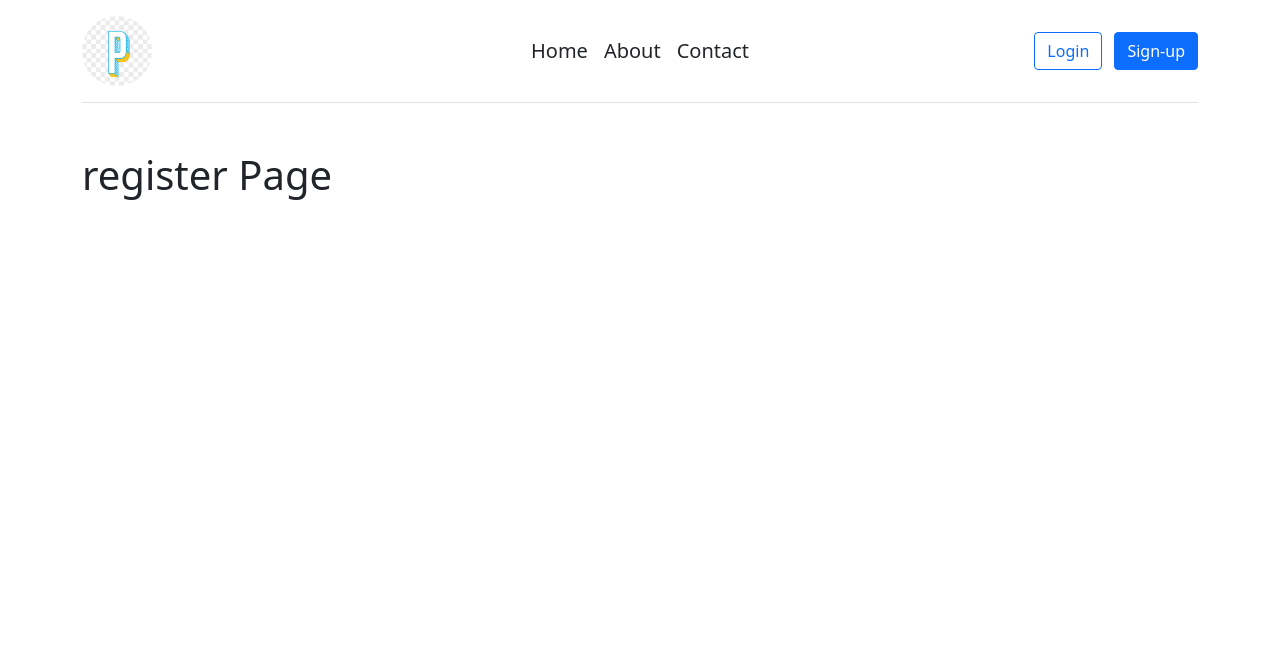
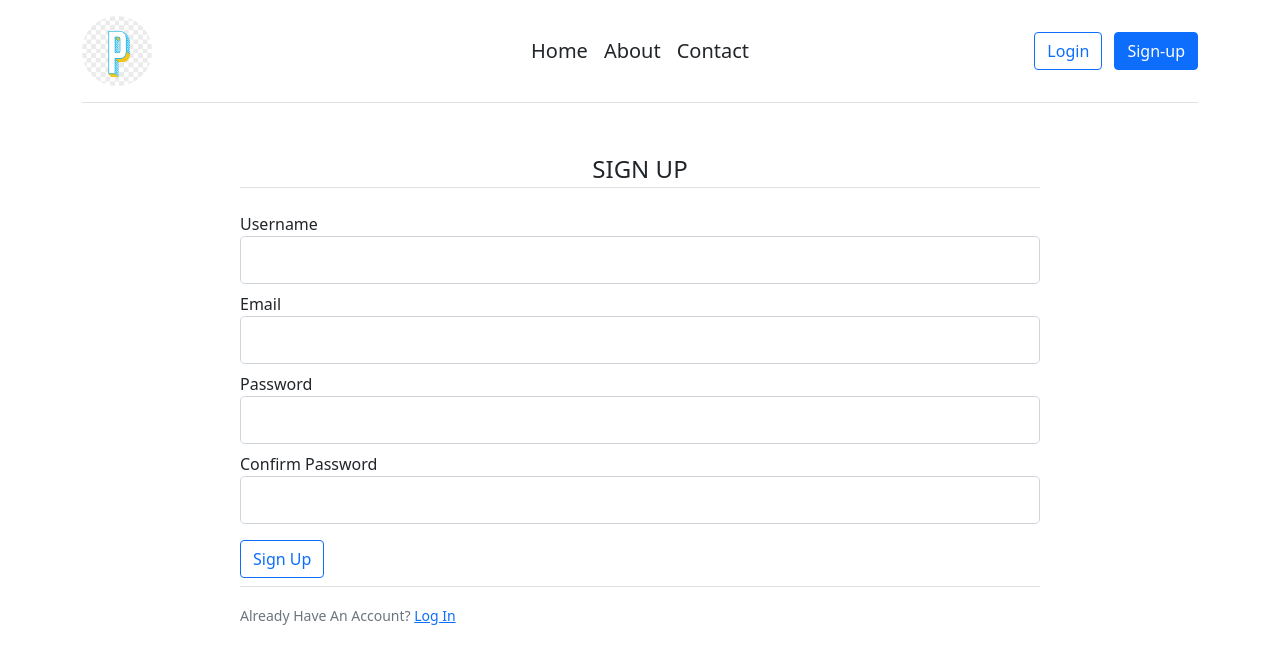
Before and after one commit to Hussein-omar-osman/pitches-postgress, a Flask app: page /register in a window 1280 px wide. Shown: the top 664 px of the page. Run offline with Flask 2, Linux system fonts and the light colour scheme; some libraries are stand-ins or nearby versions.

Commit message:
creating the registeration temolate

```diff
--- a/pitches/templates/register.html
+++ b/pitches/templates/register.html
@@ -1,5 +1,69 @@
 {% extends "base_layout.html" %} {% block content %}
-<div class="container">
-  <h1>register Page</h1>
+<div class="content-section login-page">
+  <form method="POST" action="">
+    {{ form.hidden_tag() }}
+    <fieldset class="form-group">
+      <legend class="border-bottom mb-4 text-center">SIGN UP</legend>
+      <div class="form-group mt-2 mb-2">
+        {{ form.username.label(class="form-control-label") }} {% if
+        form.username.errors %} {{ form.username(class="form-control
+        form-control-lg is-invalid") }}
+        <div class="invalid-feedback">
+          {% for error in form.username.errors %}
+          <span>{{ error }}</span>
+          {% endfor %}
+        </div>
+        {% else %} {{ form.username(class="form-control form-control-lg") }} {%
+        endif %}
+      </div>
+      <div class="form-group mt-2 mb-2">
+        {{ form.email.label(class="form-control-label") }} {% if
+        form.email.errors %} {{ form.email(class="form-control form-control-lg
+        is-invalid") }}
+        <div class="invalid-feedback">
+          {% for error in form.email.errors %}
+          <span>{{ error }}</span>
+          {% endfor %}
+        </div>
+        {% else %} {{ form.email(class="form-control form-control-lg") }} {%
+        endif %}
+      </div>
+      <div class="form-group mt-2 mb-2">
+        {{ form.password.label(class="form-control-label") }} {% if
+        form.password.errors %} {{ form.password(class="form-control
+        form-control-lg is-invalid") }}
+        <div class="invalid-feedback">
+          {% for error in form.password.errors %}
+          <span>{{ error }}</span>
+          {% endfor %}
+        </div>
+        {% else %} {{ form.password(class="form-control form-control-lg") }} {%
+        endif %}
+      </div>
+      <div class="form-group mt-2 mb-2">
+        {{ form.confirm_password.label(class="form-control-label") }} {% if
+        form.confirm_password.errors %} {{
+        form.confirm_password(class="form-control form-control-lg is-invalid")
+        }}
+        <div class="invalid-feedback">
+          {% for error in form.confirm_password.errors %}
+          <span>{{ error }}</span>
+          {% endfor %}
+        </div>
+        {% else %} {{ form.confirm_password(class="form-control
+        form-control-lg") }} {% endif %}
+      </div>
+    </fieldset>
+    <div class="form-group mt-2 mb-2">
+      {{ form.submit(class="btn btn-outline-primary") }}
+    </div>
+  </form>
+  <div class="border-top pt-3 mt-2 mb-2">
+    <small class="text-muted">
+      Already Have An Account?
+      <a class="ml-2" href="{{ url_for('login') }}">Log In</a>
+    </small>
+  </div>
 </div>
+
 {% endblock content %}
--- a/pitches/views.py
+++ b/pitches/views.py
@@ -13,7 +13,12 @@ def about():
 
 @app.route("/register", methods=['GET', 'POST'])
 def register():
- return render_template('register.html', title='Register')
+ form = RegistrationForm()
+ username = form.username.data
+ email = form.email.data
+ password = form.password.data
+ print(username, email, password)
+ return render_template('register.html', title='Register', form=form)
 
 @app.route("/login", methods=['GET', 'POST'])
 def login():
```
Also changed, not shown: pitches/templates/login.html (+4 -4 lines).
